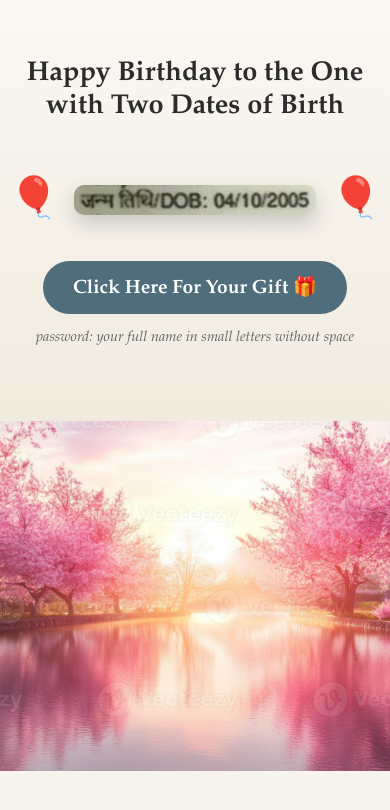
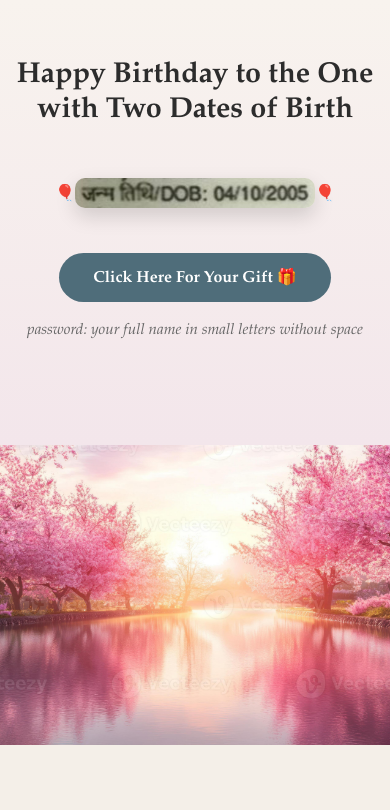
Before and after one commit to FormerFetus-FutureFossil/FormerFetus-FutureFossil, a plain HTML site: page index.html in a window 390 px wide. Drawn offline with Linux system fonts and the light colour scheme.

Commit message:
Refactor CSS styles for improved layout and design
Updated various styles including background color, padding, and font sizes.

```diff
--- a/style.css
+++ b/style.css
@@ -1,18 +1,21 @@
 body {
     margin: 0;
     padding: 0;
-    background: #f7f4ee;
     font-family: "Palatino Linotype", Georgia, serif;
     color: #2f2f2f;
+    background: #f4efe8;
 }
 
 .top-section {
     text-align: center;
-    padding: 40px 20px 60px;
+
+    padding-top: 40px;
+    padding-bottom: 90px;
+
     background: linear-gradient(
         to bottom,
-        #faf8f3,
-        #f1ebdf
+        #f8f3ee,
+        #f3e6eb
     );
 }
 
@@ -28,38 +31,34 @@ h1 {
     display: flex;
     justify-content: center;
     align-items: center;
-    gap: 40px;
-    margin-bottom: 35px;
-}
-
-.side-balloon {
-    font-size: 4rem;
 }
 
 .dob-image {
-    max-width: 420px;
+    max-width: 300px;
     width: 100%;
     height: auto;
 
     border-radius: 10px;
 
-    box-shadow: 0 8px 20px rgba(0,0,0,0.18);
+    box-shadow: 0 8px 20px rgba(0,0,0,0.15);
 }
 
 .gift-link {
     display: inline-block;
 
+    margin-top: 60px;
+
     background: #4f6d7a;
 
     color: white;
 
-    padding: 14px 30px;
+    padding: 14px 34px;
 
     border-radius: 40px;
 
     text-decoration: none;
 
-    font-size: 1.2rem;
+    font-size: 1.25rem;
 
     font-weight: bold;
 
@@ -72,14 +71,17 @@ h1 {
 }
 
 .password-note {
-    margin-top: 15px;
-    font-size: 0.9rem;
+    margin-top: 20px;
+
+    font-size: 0.95rem;
+
     font-style: italic;
+
     color: #666;
 }
 
 .nature-section {
-    height: 550px;
+    height: 500px;
 
     background-image: url("nature.jpeg");
 
@@ -93,18 +95,19 @@ h1 {
 @media (max-width: 768px) {
 
     h1 {
-        font-size: 1.7rem;
+        font-size: 1.8rem;
     }
 
-    .image-row {
-        gap: 15px;
+    .dob-image {
+        max-width: 240px;
     }
 
-    .side-balloon {
-        font-size: 2.5rem;
+    .gift-link {
+        margin-top: 45px;
+        font-size: 1rem;
     }
 
     .nature-section {
-        height: 350px;
+        height: 300px;
     }
 }
```
